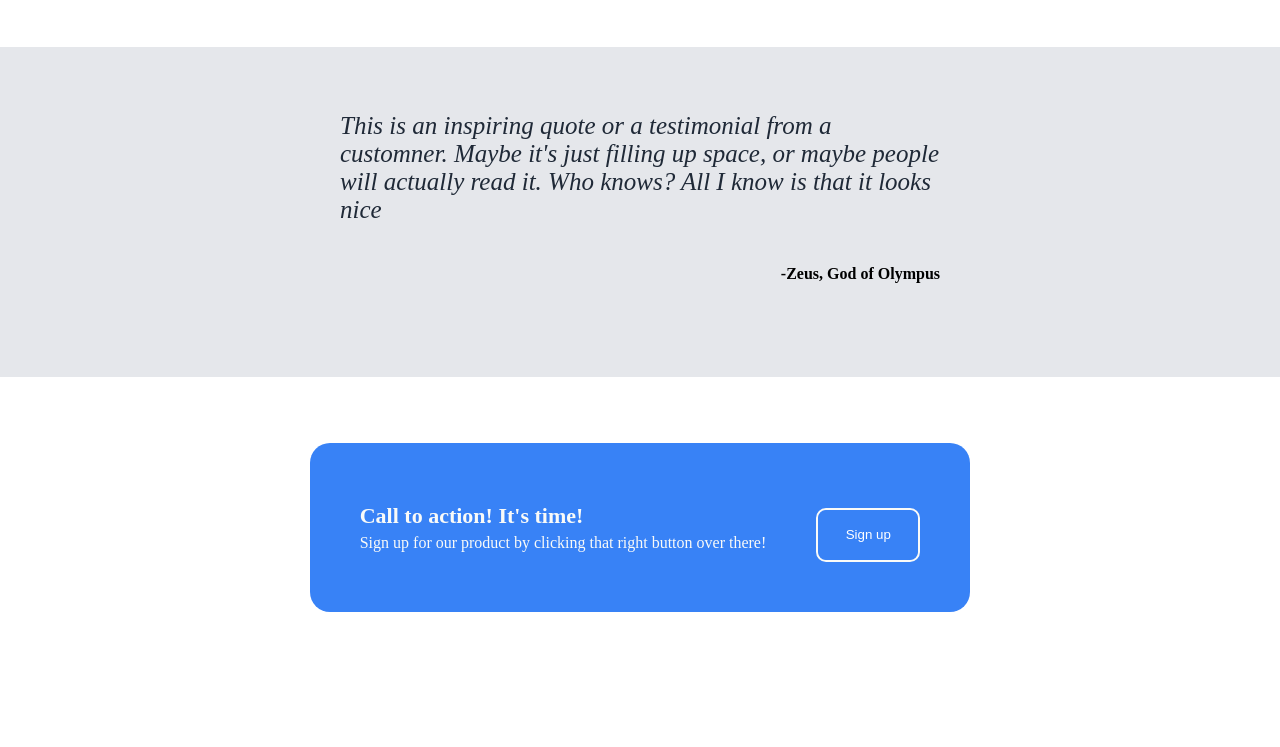
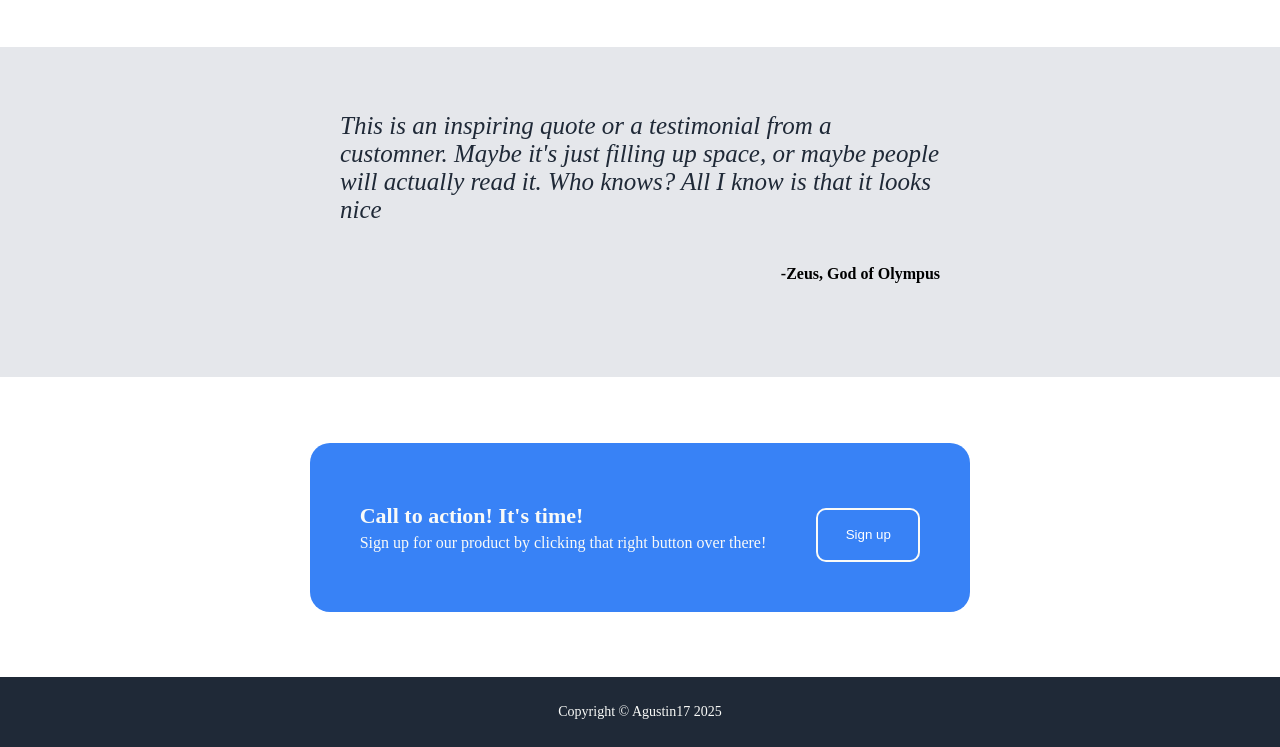
Before and after one commit to Obsessed333/landing-page, a plain HTML site: page index.html in a window 1280 px wide. Shown: the part 794-1541 px from the top of the page. Before the commit the page ends 1471 px from the top, so only its background shows below. Drawn offline with Linux system fonts and the light colour scheme.

Commit message:
Finished the project

```diff
--- a/index.html
+++ b/index.html
@@ -67,10 +67,9 @@
 <button type="button" class="signup1">Sign up</button>
 </div>
 </div>
-
-
 </div>
 
+<footer class="footer">Copyright © Agustin17 2025</footer>
 
  </div>
 
--- a/style.css
+++ b/style.css
@@ -55,6 +55,16 @@ color: #f9faf8;
 justify-content: center;
 }
 
+.footer{
+display: flex;
+justify-content: center;
+align-items: center;
+height: 70px;
+background-color: #1f2937;
+color: #f9faf8;
+font-size: 14px;
+
+}
 
 .call, .signp{
 
```
